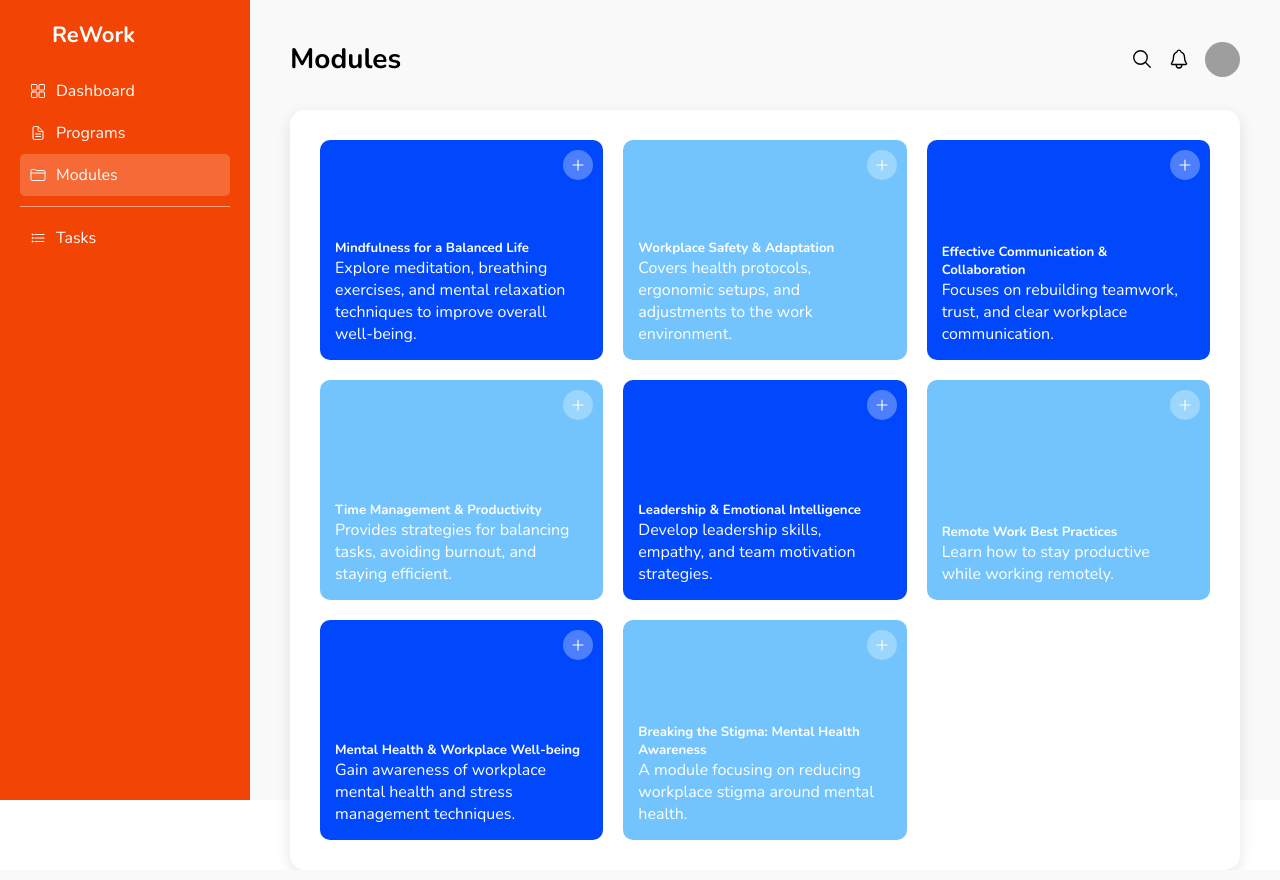
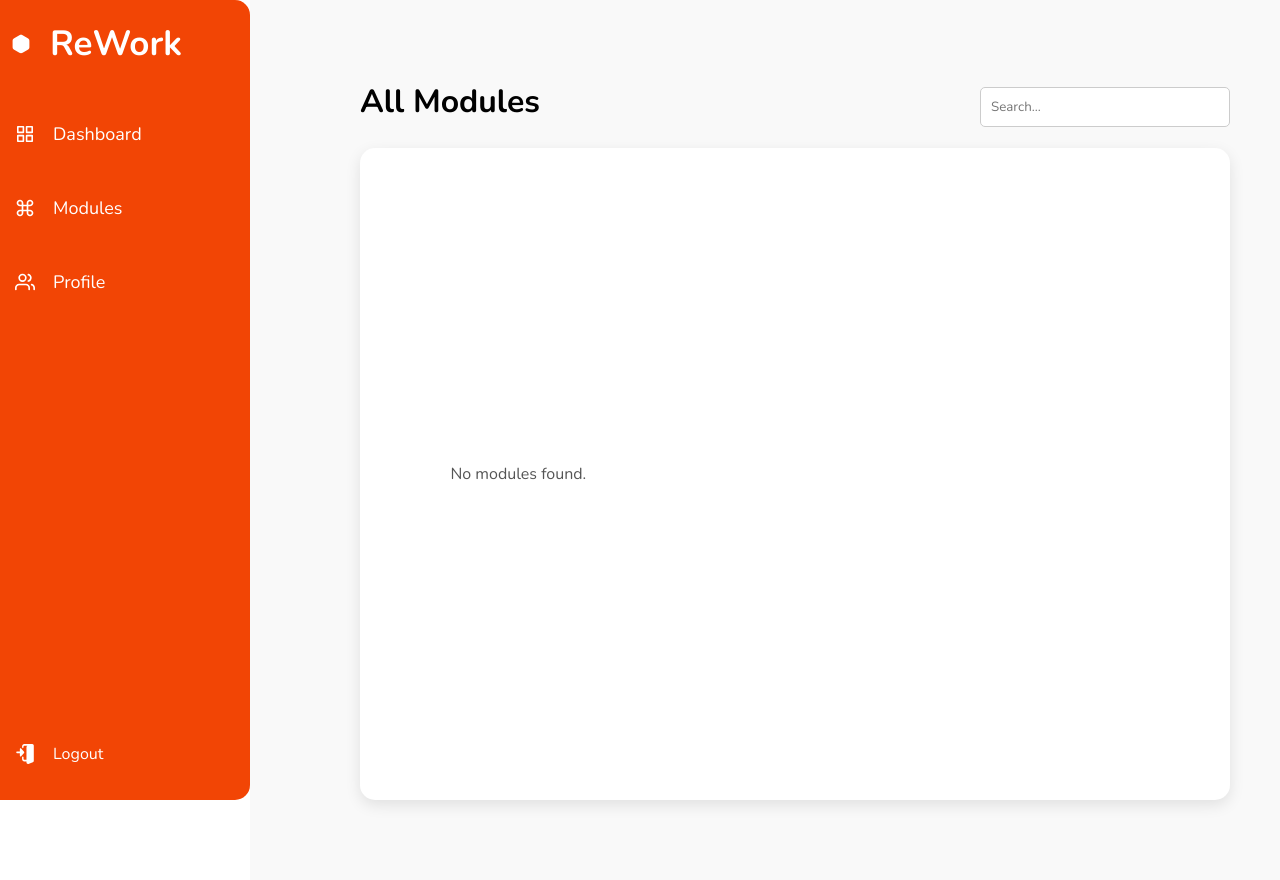
Before and after one commit to Aabumouti03/PixelPerfect, a Django app: page /all-modules/ in a window 1280 px wide. Before the commit the page ends 840 px from the top, so only its background shows below. Run offline with Django 5.2, Linux system fonts and the light colour scheme; data that the repository does not hold is empty; some libraries are stand-ins or nearby versions; grey boxes are pictures that could not be loaded.

Commit message:
Add the navbar to all-modules.

```diff
--- a/users/templates/all_modules.html
+++ b/users/templates/all_modules.html
@@ -1,14 +1,9 @@
+{% extends 'base.html' %}
 {% load static %}
-<!DOCTYPE html>
-<html lang="en">
-<head>
+
+{% block content %}
     <script src="https://unpkg.com/ionicons@latest/dist/ionicons.js"></script>
-
     <link href="https://fonts.googleapis.com/css2?family=Nunito:wght@300;400;600;700&display=swap" rel="stylesheet">
-
-    <meta charset="UTF-8">
-    <meta name="viewport" content="width=device-width, initial-scale=1.0">
-    <title>Modules | ReWork</title>
 
     <style>
         * {
@@ -18,91 +13,19 @@
             font-family: 'Nunito', sans-serif;
         }
 
-        /* Layout: Sidebar + Main Content */
-        .container {
-            display: flex;
-            height: 100vh;
-            width: 100%;
-        }
-
-        /* Sidebar */
-        .sidebar {
-            width: 250px;
-            background-color: #F24505;
-            color: white;
-            padding: 20px;
-            height: 100vh;
-            display: flex;
-            flex-direction: column;
-            align-items: flex-start;
-            position: fixed;
-            left: 0;
-            top: 0;
-        }
-
-        /* ReWork Title with Hexagon Icon */
-        .sidebar-title {
-            display: flex;
-            align-items: center;
-            font-size: 22px;
-            font-weight: bold;
-            margin-bottom: 20px;
-        }
-
-        .sidebar-title ion-icon {
-            font-size: 22px;
-            margin-right: 10px;
-        }
-
-        .sidebar ul {
-            list-style: none;
-            padding: 0;
-            width: 100%;
-        }
-
-        .sidebar ul li {
-            display: flex;
-            align-items: center;
-            gap: 10px;
-            padding: 10px;
-            color: white;
-            cursor: pointer;
-            width: 100%;
-        }
-
-        .sidebar ul li.active {
-            background-color: rgba(255, 255, 255, 0.2);
-            border-radius: 5px;
-        }
-
-        .sidebar ul li:hover {
-            background-color: rgba(255, 255, 255, 0.15);
-            border-radius: 5px;
-        }
-
-        /* Horizontal line between "Modules" and "Tasks" */
-        .sidebar hr {
-            width: 100%;
-            border: none;
-            height: 1px;
-            background-color: rgba(255, 255, 255, 0.5);
-            margin: 10px 0;
-        }
-
         /* Main Content */
         .content {
             flex: 1;
             padding: 40px;
             background-color: #f9f9f9;
-            margin-left: 250px;
-            width: calc(100% - 250px);
+            width: 100%;
             display: flex;
             flex-direction: column;
             align-items: center;
             min-height: 100vh;
         }
 
-        /* Header (Title + Icons) */
+        /* Header (Title + Search Bar) */
         .header {
             display: flex;
             justify-content: space-between;
@@ -113,8 +36,9 @@
         }
 
         .header-left h1 {
-            font-size: 28px;
-            font-weight: bold;
+            font-size: 2rem;
+            font-weight: 700;
+            margin-bottom: 10px;
         }
 
         .header-icons {
@@ -123,27 +47,18 @@
             gap: 15px;
         }
 
-        .header-icons ion-icon {
-            font-size: 22px;
-            cursor: pointer;
+        .search-bar {
+            width: 250px;
+            padding: 10px;
+            border-radius: 5px;
+            border: 1px solid #ccc;
+            transition: width 0.4s ease;
         }
 
-        .profile-icon {
-            width: 35px;
-            height: 35px;
-            border-radius: 50%;
-            object-fit: cover;
-            cursor: pointer;
-        }
-
-        /* Thinner line under title, placed closer to modules */
-        .title-line {
-            width: 100%;
-            max-width: 1100px;
-            height: 1px;
-            background-color: black;
-            margin-top: 2px;
-            margin-bottom: 15px;
+        .search-bar:focus {
+            width: 350px;
+            outline: none;
+            border-color: #4da6ff;
         }
 
         /* Modules Container */
@@ -166,7 +81,6 @@
             grid-template-columns: repeat(3, 1fr);
             gap: 20px;
             width: 100%;
-            height: 100%;
         }
 
         .module-card {
@@ -176,12 +90,9 @@
             text-align: left;
             position: relative;
             height: 220px;
-            width: 100%;
             display: flex;
             flex-direction: column;
             justify-content: flex-end;
-            padding-bottom: 15px;
-            padding-left: 15px;
             transition: transform 0.2s ease-in-out, opacity 0.2s ease-in-out;
         }
 
@@ -198,31 +109,6 @@
             background-color: #73C4FD;
         }
 
-        /* Plus/Minus Button */
-        .action-button {
-            position: absolute;
-            top: 10px;
-            right: 10px;
-            background-color: rgba(255, 255, 255, 0.3);
-            border-radius: 50%;
-            width: 30px;
-            height: 30px;
-            display: flex;
-            justify-content: center;
-            align-items: center;
-            cursor: pointer;
-            transition: transform 0.2s ease, background-color 0.2s ease;
-        }
-
-        .action-button:hover {
-            transform: scale(1.1);
-            background-color: rgba(255, 255, 255, 0.5);
-        }
-
-        .action-button ion-icon {
-            font-size: 18px;
-            color: white;
-        }
         /* Smooth fade and scale animation */
         .fade-in {
             opacity: 1;
@@ -235,46 +121,21 @@
         }
 
     </style>
-</head>
-<body>
 
-    <div class="container">
-        <!-- Sidebar -->
-        <nav class="sidebar">
-            <div class="sidebar-title">
-                <ion-icon name="hexagon-outline"></ion-icon> ReWork <!-- Restored Hexagon Icon -->
-            </div>
-            <ul>
-                <li class="icon-item"><ion-icon name="grid-outline"></ion-icon>Dashboard</li>
-                <li class="icon-item"><ion-icon name="document-text-outline"></ion-icon>Programs</li>
-                <li class="icon-item active"><ion-icon name="folder-outline"></ion-icon>Modules</li>
-                <hr>
-                <li class="icon-item"><ion-icon name="list-outline"></ion-icon>Tasks</li>
-            </ul>
-        </nav>
-
-        <!-- Main Content -->
     <main class="content">
         <div class="header">
             <div class="header-left">
-                    <h1>Modules</h1>
+                <h1>All Modules</h1>
             </div>
             <div class="header-icons">
-                    <ion-icon name="search-outline"></ion-icon>
-                    <ion-icon name="notifications-outline"></ion-icon>
-                    <img src="{% static 'profile.jpg' %}" alt="Profile" class="profile-icon">
+                <input type="text" class="search-bar" placeholder="Search..." onkeyup="searchModules(event)">
             </div>
         </div>
-
-            <div class="title-line"></div>
 
         <div class="modules-container">
             <div class="module-grid">
                 {% for module in all_modules %}
                     <div class="module-card fade-in" data-module-id="{{ forloop.counter }}">
-                            <div class="action-button" onclick="toggleModule(this)">
-                                <ion-icon name="add-outline"></ion-icon>
-                            </div>
                         <h5>{{ module.title }}</h5>
                         <p>{{ module.description }}</p>
                     </div>
@@ -284,27 +145,16 @@
             </div>
         </div>
     </main>
-    </div>
+
     <script>
-        function toggleModule(button) {
-            let icon = button.querySelector("ion-icon");
+        function searchModules(event) {
+            const query = event.target.value.toLowerCase();
+            const modules = document.querySelectorAll('.module-card');
 
-            if (icon.getAttribute("name") === "add-outline") {
-                icon.setAttribute("name", "remove-outline");
-                button.parentElement.classList.add("fade-out");
-                setTimeout(() => {
-                    button.parentElement.classList.remove("fade-out");
-                    button.parentElement.classList.add("fade-in");
-                }, 200);
-            } else {
-                icon.setAttribute("name", "add-outline");
-                button.parentElement.classList.add("fade-out");
-                setTimeout(() => {
-                    button.parentElement.classList.remove("fade-out");
-                    button.parentElement.classList.add("fade-in");
-                }, 200);
-            }
+            modules.forEach(module => {
+                const title = module.querySelector('h5')?.innerText.toLowerCase();
+                module.style.display = title.includes(query) ? '' : 'none';
+            });
         }
     </script>
-</body>
-</html>
+{% endblock %}
--- a/users/views.py
+++ b/users/views.py
@@ -11,6 +11,7 @@ from django.contrib.auth.models import User
 import os
 from django.conf import settings
 import random
+from client.models import Module
 
 # Create your views here.
 
@@ -106,23 +107,6 @@ def user_modules(request):
     return render(request, 'userModules.html', {"module_data": module_data})
 
 
-
 def all_modules(request):
-    modules = Module.objects.all()
-
-    return render(request, 'all_modules.html', {'modules': modules})
-
-def all_modules(request):
-    #modules = Module.objects.all()
-
-    all_modules = [
-        {"title": "Mindfulness for a Balanced Life", "description": "Explore meditation, breathing exercises, and mental relaxation techniques to improve overall well-being.", "progress": 25},
-        {"title": "Workplace Safety & Adaptation", "description": "Covers health protocols, ergonomic setups, and adjustments to the work environment.", "progress": 82},
-        {"title": "Effective Communication & Collaboration", "description": "Focuses on rebuilding teamwork, trust, and clear workplace communication.", "progress": 9},
-        {"title": "Time Management & Productivity", "description": "Provides strategies for balancing tasks, avoiding burnout, and staying efficient.", "progress": 47},
-        {"title": "Leadership & Emotional Intelligence", "description": "Develop leadership skills, empathy, and team motivation strategies.", "progress": 64},
-        {"title": "Remote Work Best Practices", "description": "Learn how to stay productive while working remotely.", "progress": 38},
-        {"title": "Mental Health & Workplace Well-being", "description": "Gain awareness of workplace mental health and stress management techniques.", "progress": 55},
-        {"title": "Breaking the Stigma: Mental Health Awareness", "description": "A module focusing on reducing workplace stigma around mental health.", "progress": 15},
-    ]
-    return render(request, 'all_modules.html', {"all_modules": all_modules})
+    modules = Module.objects.all()  # Fetch all modules from the database
+    return render(request, 'all_modules.html', {'all_modules': modules})
```
Also changed, not shown: client/migrations/0001_initial.py, db_backup.sqlite3, users/migrations/0001_initial.py, users/migrations/0002_usermoduleenrollment_userprogramenrollment_and_more.py (deleted). Lines whose indentation alone changed are shown as unchanged.
